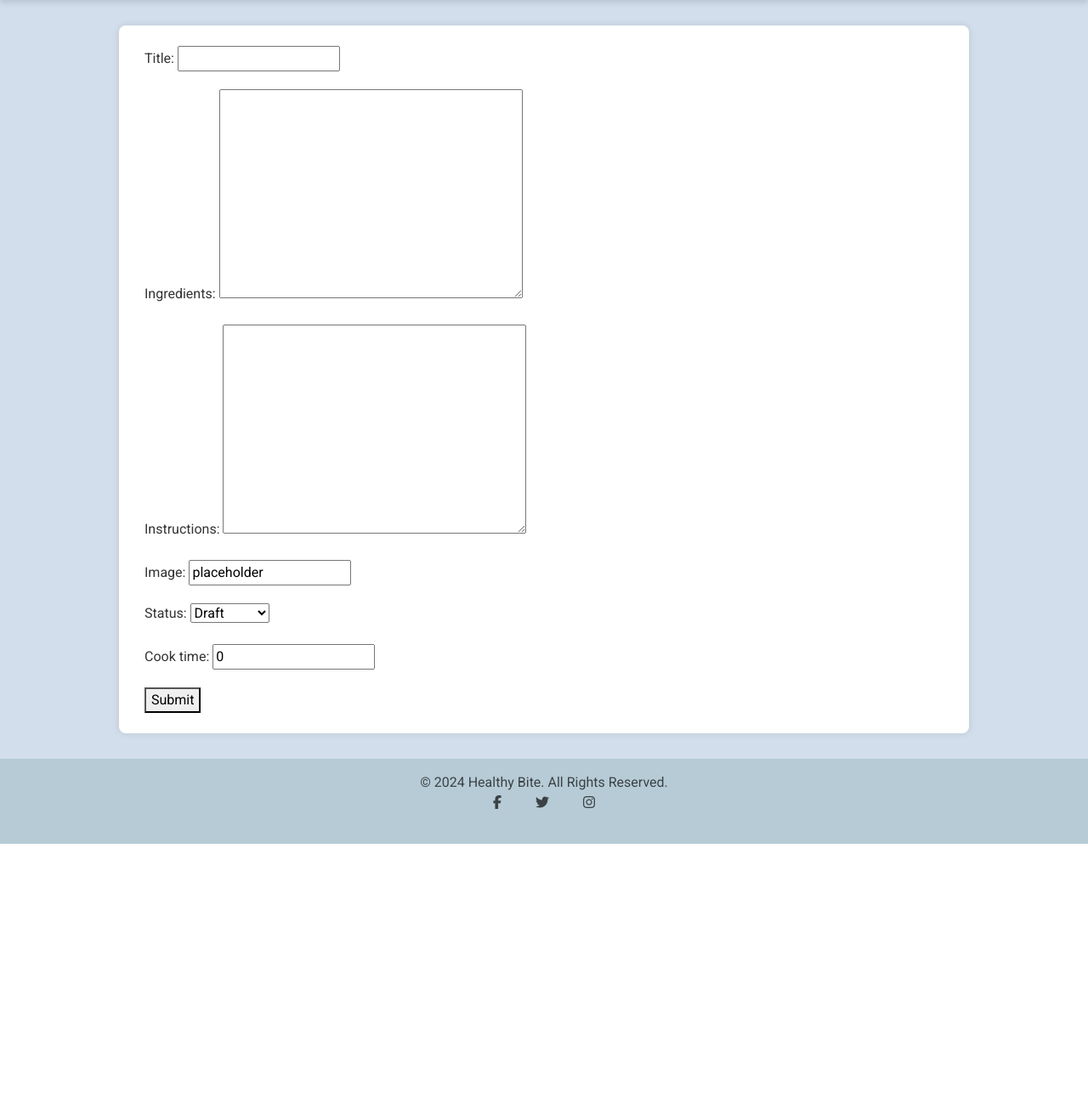
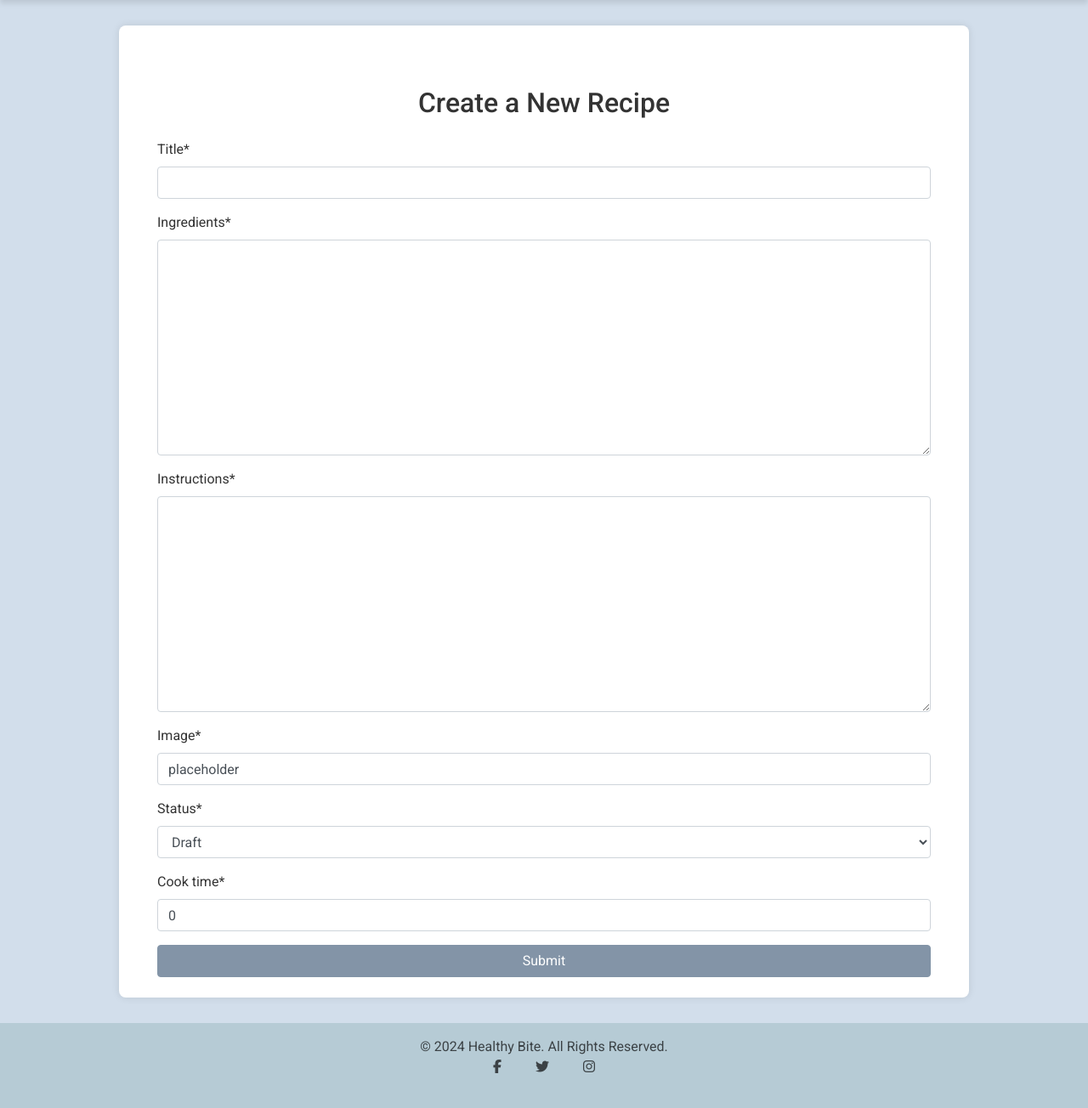
Before and after one commit to thiago-23/Healthy_Bite, a Django app: page /recipe-create/ in a window 1280 px wide. Shown: the part 64-1368 px from the top of the page at 85% size. Before the commit the page ends 1057 px from the top, so only its background shows below. Run offline with Django 3.2, Linux system fonts and the light colour scheme; the visitor is signed in with stand-in values (Sample User, id 1); some libraries are stand-ins or nearby versions.

Commit message:
Add boostrap style to recipe_create to display a nice for editor

```diff
--- a/templates/recipe_create.html
+++ b/templates/recipe_create.html
@@ -1,9 +1,13 @@
 {% extends "base.html" %}
+{% load crispy_forms_tags %}
 
 {% block content %}
-<form method="post">
-    {% csrf_token %}
-    {{ form.as_p }}
-    <button type="submit">Submit</button>
-</form>
+<div class="container mt-5">
+    <h2 class="text-center mb-4">Create a New Recipe</h2>
+    <form method="post" enctype="multipart/form-data" class="needs-validation" novalidate>
+        {% csrf_token %}
+        {{ form|crispy }}
+        <button type="submit" class="btn btn-primary btn-block">Submit</button>
+    </form>
+</div>
 {% endblock %}
```
